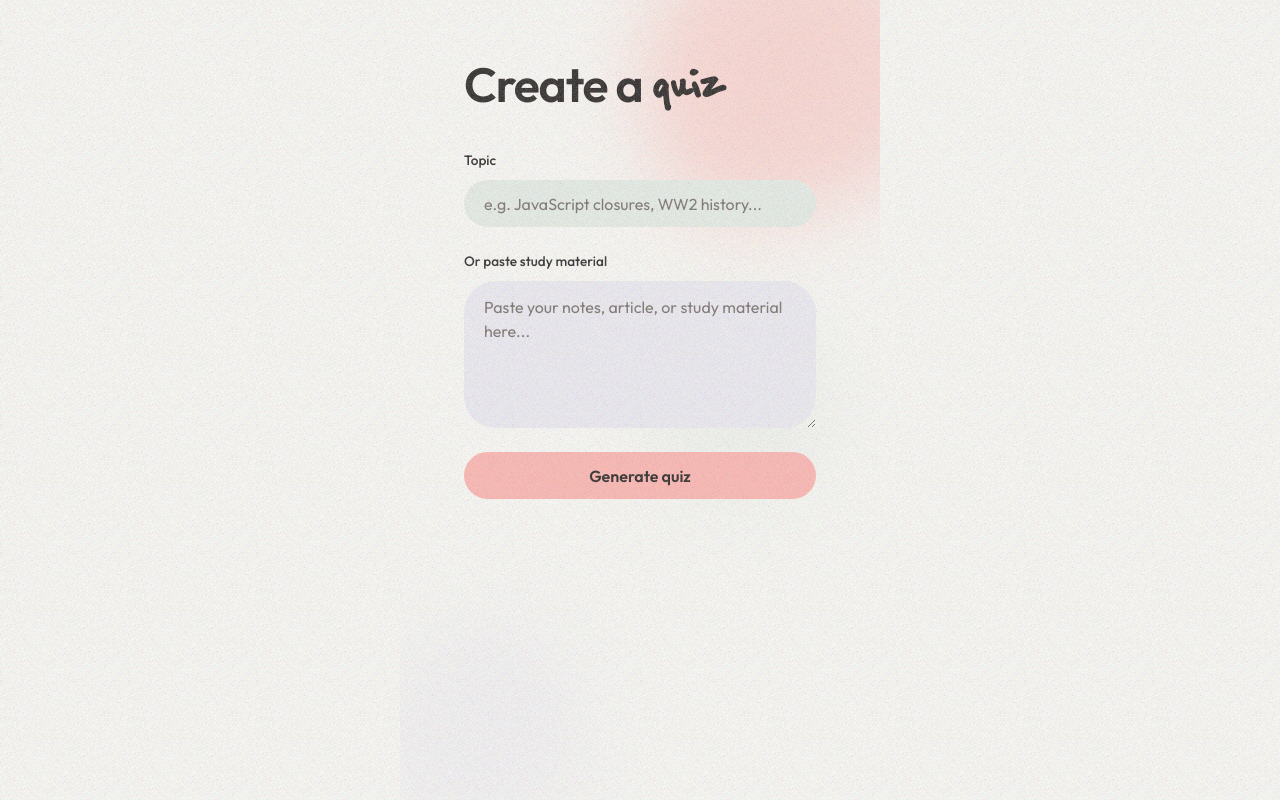
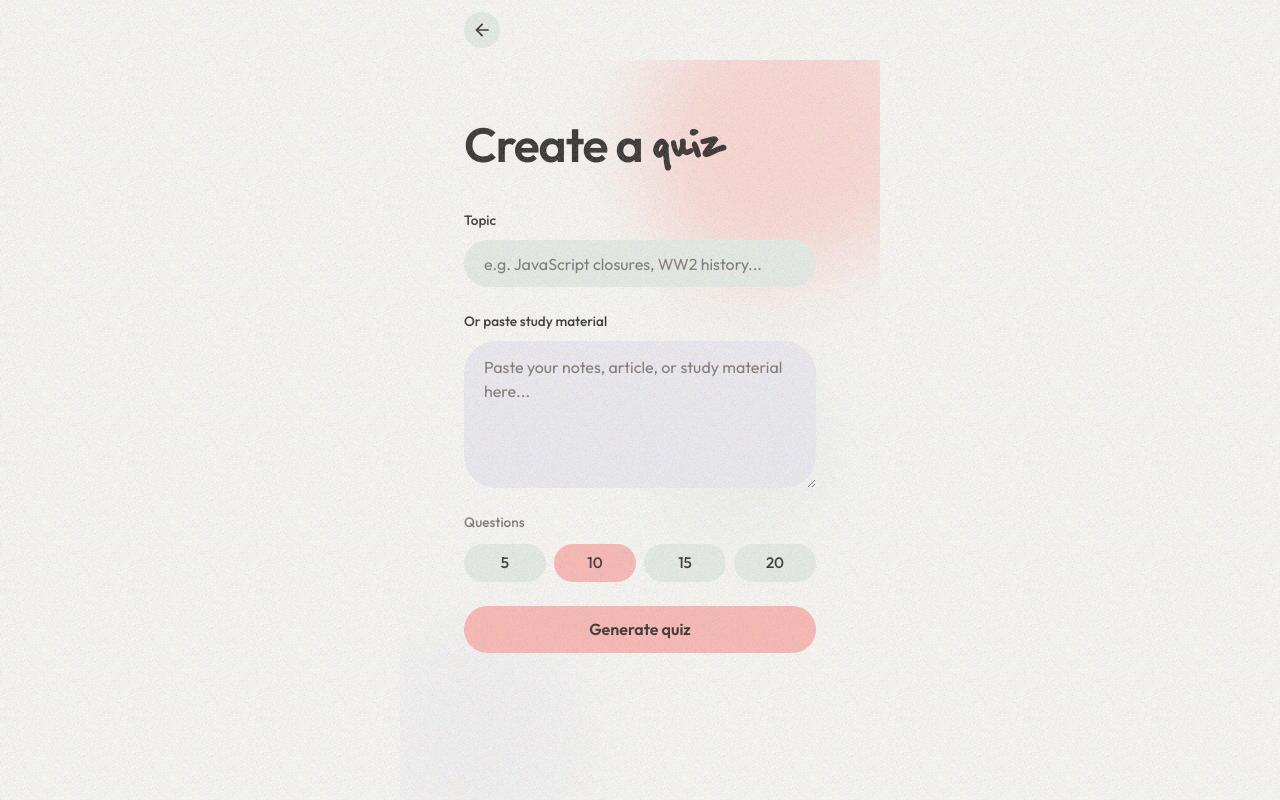
Before and after one commit to Nazzanuk/quizz-2, a Next.js app: page /quiz/new in a window 1280 px wide. Built offline with nearby package versions, Linux system fonts and the light colour scheme.

Commit message:
feat: back nav, count picker, server-side image gen, remove format labels

```diff
--- /dev/null
+++ b/src/Features/QuizCreate/CountPicker.module.css
@@ -0,0 +1,34 @@
+.wrapper {
+  display: flex;
+  flex-direction: column;
+  gap: 0.6rem;
+}
+
+.label {
+  font-size: 0.85rem;
+  font-weight: 500;
+  color: var(--text-muted);
+}
+
+.chips {
+  display: flex;
+  gap: 0.5rem;
+}
+
+.chip {
+  flex: 1;
+  padding: 0.6rem 0;
+  border-radius: 999px;
+  border: none;
+  background: var(--sage);
+  color: var(--text-dark);
+  font-family: inherit;
+  font-size: 0.95rem;
+  font-weight: 500;
+  cursor: pointer;
+  transition: background 0.15s;
+}
+
+.chip.active {
+  background: var(--peach);
+}
--- /dev/null
+++ b/src/Features/QuizCreate/CountPicker.tsx
@@ -0,0 +1,30 @@
+'use client';
+
+import styles from './CountPicker.module.css';
+
+const OPTIONS = [5, 10, 15, 20];
+
+interface CountPickerProps {
+  value: number;
+  onChange: (n: number) => void;
+}
+
+export default function CountPicker({ value, onChange }: CountPickerProps) {
+  return (
+    <div className={styles.wrapper}>
+      <label className={styles.label}>Questions</label>
+      <div className={styles.chips}>
+        {OPTIONS.map((n) => (
+          <button
+            key={n}
+            type="button"
+            className={`${styles.chip} ${value === n ? styles.active : ''}`}
+            onClick={() => onChange(n)}
+          >
+            {n}
+          </button>
+        ))}
+      </div>
+    </div>
+  );
+}
--- a/src/Features/QuizCreate/CreateView.tsx
+++ b/src/Features/QuizCreate/CreateView.tsx
@@ -4,13 +4,15 @@ import { useState } from 'react';
 import { useRouter } from 'next/navigation';
 import { useAtom } from 'jotai';
 import { createTopicAtom, createMaterialAtom } from '@/State/QuizAtoms';
-import { generateQuiz, generateImage } from '@/Lib/Api/Client';
+import { generateQuiz } from '@/Lib/Api/Client';
+import { DEFAULT_QUESTION_COUNT } from '@/Lib/Constants';
 import AppShell from '@/Features/Shared/AppShell';
 import BlobField from '@/Features/Shared/BlobField';
 import ScrollReveal from '@/Features/Shared/ScrollReveal';
 import Button from '@/Features/Shared/Button';
 import TopicInput from './TopicInput';
 import MaterialPaste from './MaterialPaste';
+import CountPicker from './CountPicker';
 import GeneratingState from './GeneratingState';
 import styles from './CreateView.module.css';
 
@@ -18,6 +20,7 @@ export default function CreateView() {
   const router = useRouter();
   const [topic, setTopic] = useAtom(createTopicAtom);
   const [material, setMaterial] = useAtom(createMaterialAtom);
+  const [count, setCount] = useState(DEFAULT_QUESTION_COUNT);
   const [generating, setGenerating] = useState(false);
   const [error, setError] = useState('');
 
@@ -31,9 +34,8 @@ export default function CreateView() {
         topic: topic.trim() || undefined,
         material: material.trim() || undefined,
         format: 'mcq',
+        count,
       });
-      const quizTopic = topic.trim() || quiz.title;
-      generateImage(quiz.id, quizTopic).catch(() => {});
       setTopic('');
       setMaterial('');
       router.push(`/quiz/${quiz.id}`);
@@ -65,6 +67,7 @@ export default function CreateView() {
         <form className={styles.form} onSubmit={(e) => e.preventDefault()}>
           <TopicInput value={topic} onChange={setTopic} />
           <MaterialPaste value={material} onChange={setMaterial} />
+          <CountPicker value={count} onChange={setCount} />
 
           {error && <p className={styles.error}>{error}</p>}
 
--- a/src/Features/QuizDetail/QuizHeader.tsx
+++ b/src/Features/QuizDetail/QuizHeader.tsx
@@ -1,7 +1,6 @@
 'use client';
 
 import type { Quiz } from '@/Lib/Types';
-import { FORMAT_LABELS } from '@/Lib/Constants';
 import { formatDate } from '@/Lib/Utils';
 import styles from './QuizHeader.module.css';
 
@@ -15,7 +14,6 @@ export default function QuizHeader({ quiz }: QuizHeaderProps) {
       {quiz.coverImageUrl && (
         <img src={quiz.coverImageUrl} alt="" className={styles.cover} />
       )}
-      <p className={styles.format}>{FORMAT_LABELS[quiz.format]}</p>
       <h1 className={styles.title}>{quiz.title}</h1>
       {quiz.description && (
         <p className={styles.desc}>{quiz.description}</p>
--- a/src/Features/Shared/AppShell.module.css
+++ b/src/Features/Shared/AppShell.module.css
@@ -7,6 +7,34 @@
   position: relative;
 }
 
+.header {
+  position: sticky;
+  top: 0;
+  z-index: 10;
+  display: flex;
+  align-items: center;
+  padding: 0.75rem var(--content-pad);
+  padding-top: calc(0.75rem + env(safe-area-inset-top));
+}
+
+.backButton {
+  display: flex;
+  align-items: center;
+  justify-content: center;
+  width: 36px;
+  height: 36px;
+  border-radius: 50%;
+  border: none;
+  background: var(--sage);
+  color: var(--text-dark);
+  cursor: pointer;
+  transition: opacity 0.15s;
+}
+
+.backButton:active {
+  opacity: 0.7;
+}
+
 .main {
   flex: 1;
   padding: 1.5rem var(--content-pad);
--- a/src/Features/Shared/AppShell.tsx
+++ b/src/Features/Shared/AppShell.tsx
@@ -1,5 +1,6 @@
 'use client';
 
+import { useRouter, usePathname } from 'next/navigation';
 import type { ReactNode } from 'react';
 import styles from './AppShell.module.css';
 
@@ -8,8 +9,25 @@ interface AppShellProps {
 }
 
 export default function AppShell({ children }: AppShellProps) {
+  const router = useRouter();
+  const pathname = usePathname();
+  const isHome = pathname === '/';
+
   return (
     <div className={styles.shell}>
+      {!isHome && (
+        <div className={styles.header}>
+          <button
+            className={styles.backButton}
+            onClick={() => router.back()}
+            aria-label="Go back"
+          >
+            <svg width="20" height="20" viewBox="0 0 24 24" fill="currentColor">
+              <path d="M20 11H7.83l5.59-5.59L12 4l-8 8 8 8 1.41-1.41L7.83 13H20v-2z" />
+            </svg>
+          </button>
+        </div>
+      )}
       <main className={styles.main}>{children}</main>
     </div>
   );
--- a/src/app/api/generate/quiz/route.ts
+++ b/src/app/api/generate/quiz/route.ts
@@ -1,6 +1,7 @@
 import { NextResponse } from 'next/server';
 import { generateQuiz } from '@/Lib/Ai/Gemini';
-import { insertQuiz, insertQuestions } from '@/Lib/Db/Queries';
+import { generateCoverImage } from '@/Lib/Ai/ImageGen';
+import { insertQuiz, insertQuestions, updateQuiz } from '@/Lib/Db/Queries';
 import { DEFAULT_QUESTION_COUNT } from '@/Lib/Constants';
 
 export async function POST(req: Request) {
@@ -49,5 +50,11 @@ export async function POST(req: Request) {
     })),
   );
 
+  // Fire image gen in background — doesn't block the response
+  const imageTopic = topic ?? generated.title;
+  generateCoverImage(imageTopic)
+    .then((url) => updateQuiz(quizId, { coverImageUrl: url }))
+    .catch(() => {});
+
   return NextResponse.json(quiz, { status: 201 });
 }
```
Also changed, not shown: src/Features/Home/QuizCard.tsx (+1 -7 lines).
